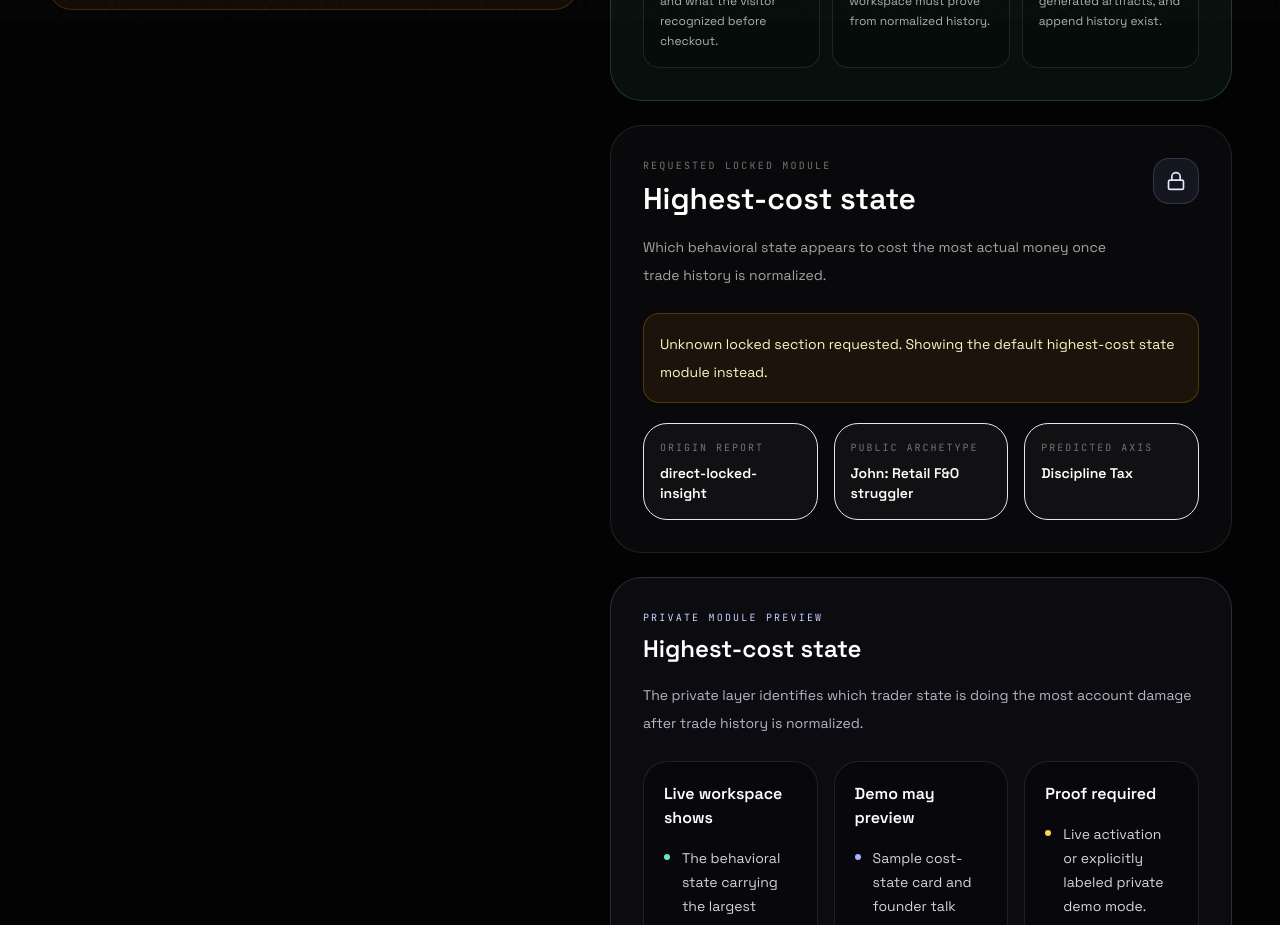
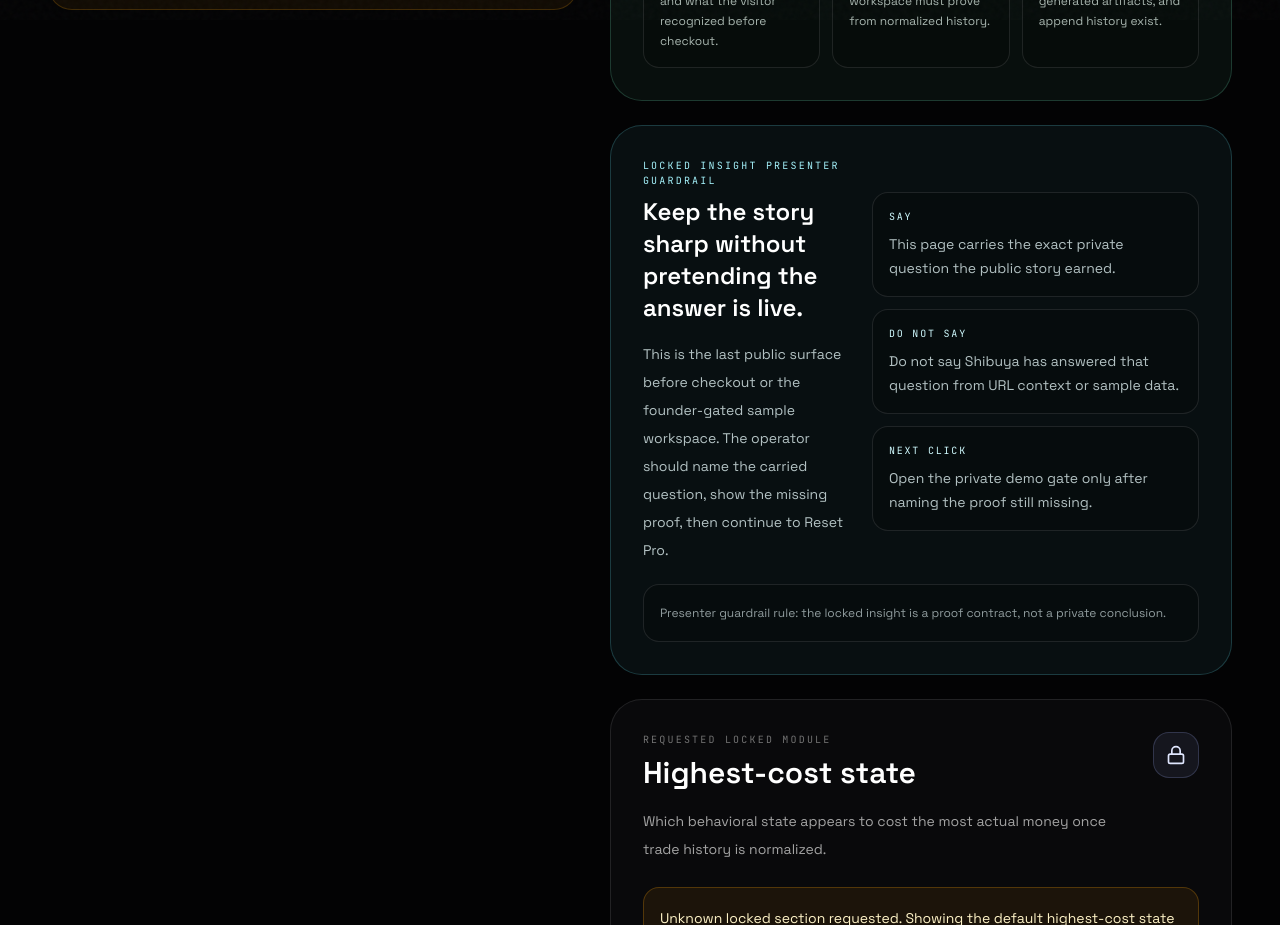
Before and after one commit to juninhogaucho/shibuya-analytics, a React (Vite) app: page /insight/1 in a window 1280 px wide. Shown: the part 780-1705 px from the top of the page. Built offline with nearby package versions, Linux system fonts and the light colour scheme; no server answers.

Commit message:
Add locked insight presenter guardrail

```diff
--- a/scripts/shibuya_demo_readiness_gate.mjs
+++ b/scripts/shibuya_demo_readiness_gate.mjs
@@ -50,7 +50,7 @@ const REQUIRED_SURFACES = [
   {
     label: 'locked private insight',
     file: 'src/pages/marketing/LockedInsightPage.tsx',
-    markers: ['Locked Private Insight', 'Private module preview', 'This is where recognition becomes evidence.', 'Claims this page refuses'],
+    markers: ['Locked Private Insight', 'Private module preview', 'This is where recognition becomes evidence.', 'Locked insight presenter guardrail', 'Presenter guardrail rule: the locked insight is a proof contract, not a private conclusion.', 'Claims this page refuses'],
   },
   {
     label: 'private demo gate',
--- a/src/pages/marketing/LockedInsightPage.tsx
+++ b/src/pages/marketing/LockedInsightPage.tsx
@@ -32,6 +32,21 @@ const LOCKED_INSIGHT_DECISION_CHECKS = [
   {
     label: 'Proof missing',
     body: 'Blocks the answer until activation, upload, generated artifacts, and append history exist.',
+  },
+] as const
+
+const LOCKED_INSIGHT_PRESENTER_GUARDRAILS = [
+  {
+    label: 'Say',
+    body: 'This page carries the exact private question the public story earned.',
+  },
+  {
+    label: 'Do not say',
+    body: 'Do not say Shibuya has answered that question from URL context or sample data.',
+  },
+  {
+    label: 'Next click',
+    body: 'Open the private demo gate only after naming the proof still missing.',
   },
 ] as const
 
@@ -190,6 +205,34 @@ export default function LockedInsightPage() {
                 </div>
               ))}
             </div>
+          </article>
+
+          <article className="rounded-[2rem] border border-cyan-300/20 bg-cyan-300/[0.055] p-5 md:p-8">
+            <div className="grid gap-5 lg:grid-cols-[0.78fr_1.22fr] lg:items-center">
+              <div>
+                <p className="font-mono text-[10px] uppercase tracking-[0.22em] text-cyan-200">
+                  Locked insight presenter guardrail
+                </p>
+                <h2 className="mt-2 text-2xl font-semibold text-white">
+                  Keep the story sharp without pretending the answer is live.
+                </h2>
+                <p className="mt-4 text-sm leading-7 text-cyan-50/75">
+                  This is the last public surface before checkout or the founder-gated sample workspace. The operator
+                  should name the carried question, show the missing proof, then continue to Reset Pro.
+                </p>
+              </div>
+              <div className="grid gap-3">
+                {LOCKED_INSIGHT_PRESENTER_GUARDRAILS.map((item) => (
+                  <div key={item.label} className="rounded-2xl border border-white/10 bg-black/20 p-4">
+                    <p className="font-mono text-[10px] uppercase tracking-[0.18em] text-cyan-100">{item.label}</p>
+                    <p className="mt-2 text-sm leading-6 text-cyan-50/75">{item.body}</p>
+                  </div>
+                ))}
+              </div>
+            </div>
+            <p className="mt-5 rounded-2xl border border-white/10 bg-black/20 p-4 text-xs leading-6 text-cyan-50/60">
+              Presenter guardrail rule: the locked insight is a proof contract, not a private conclusion.
+            </p>
           </article>
 
           <article className="rounded-[2rem] border border-white/10 bg-[#09090B] p-5 md:p-8">
```
Also changed, not shown: 1 other file (tests, documents, lock files or other folders).
